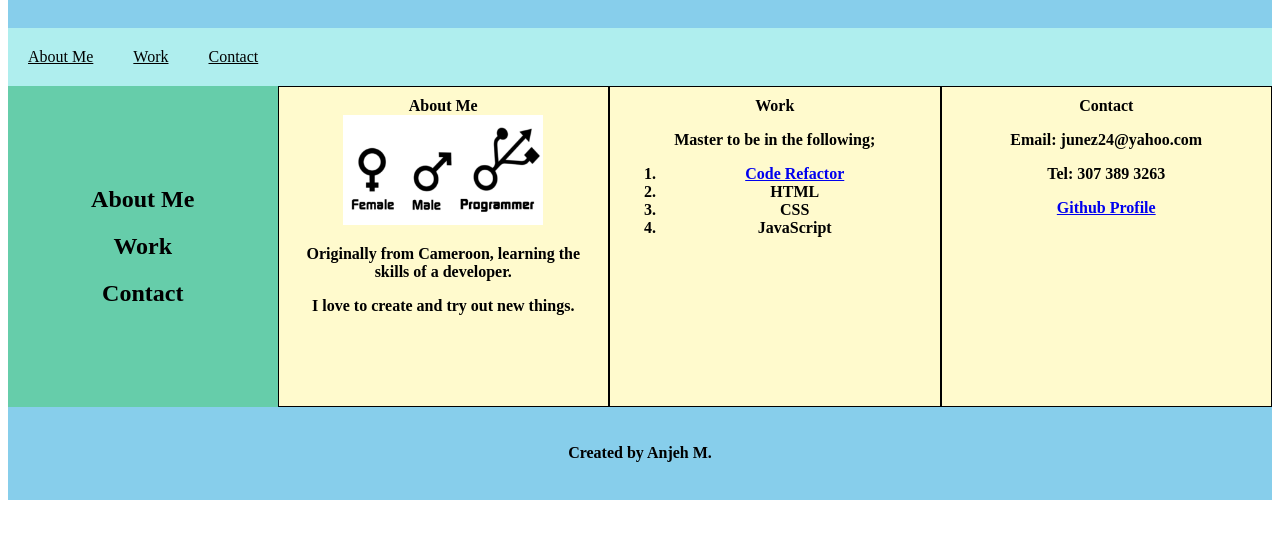
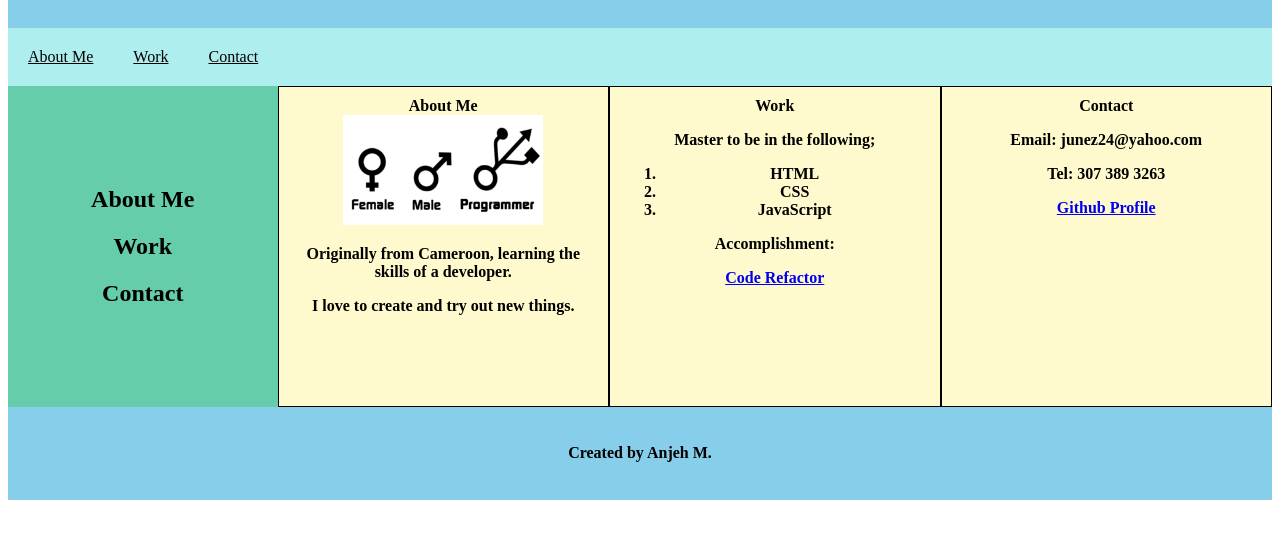
Before and after one commit to Anjeh24/Professional-Portfolio, a plain HTML site: page index.html in a window 1280 px wide. Shown: the part 236-774 px from the top of the page. Drawn offline with Linux system fonts and the light colour scheme.

Commit message:
Modifications in html

```diff
--- a/index.html
+++ b/index.html
@@ -43,11 +43,15 @@
        <header>Work</header>
        <p>Master to be in the following;</p>
        <ol>
-           <li><a href="https://github.com/Anjeh24/Homework">Code Refactor</a></li>
+
            <li>HTML</li>
            <Li>CSS</Li>
            <li>JavaScript</li>
+
        </ol>
+
+       <p>Accomplishment:</p>
+       <a href="https://github.com/Anjeh24/Homework">Code Refactor</a>
     </section>
     <section class="card">
        <header>Contact</header>
```
